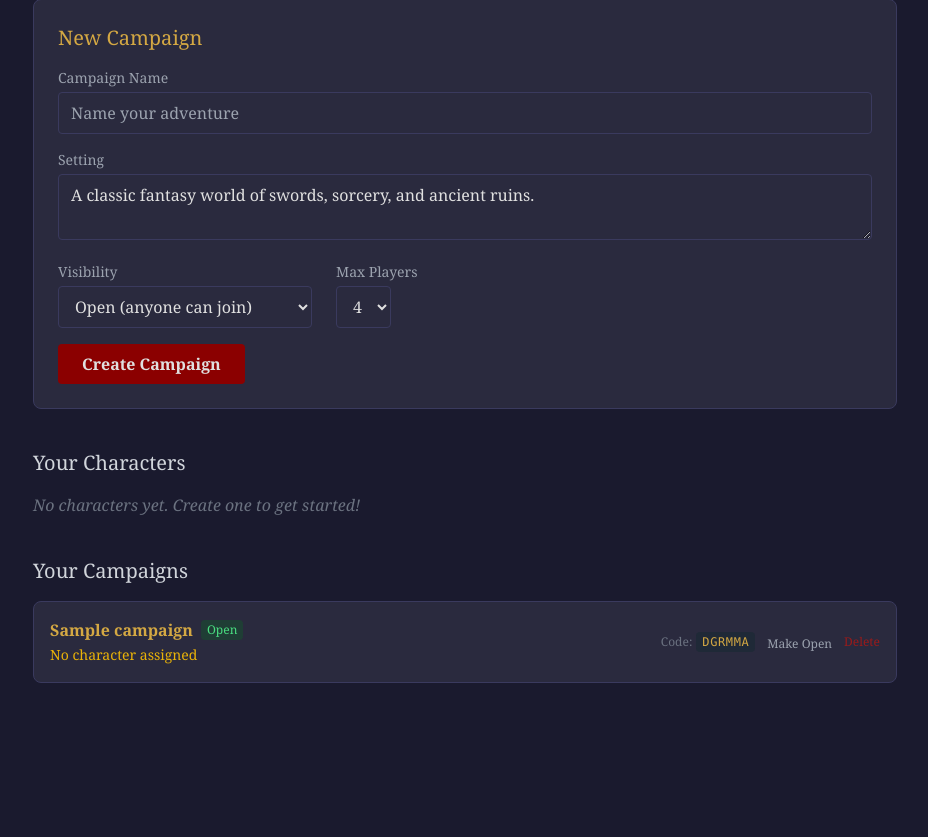
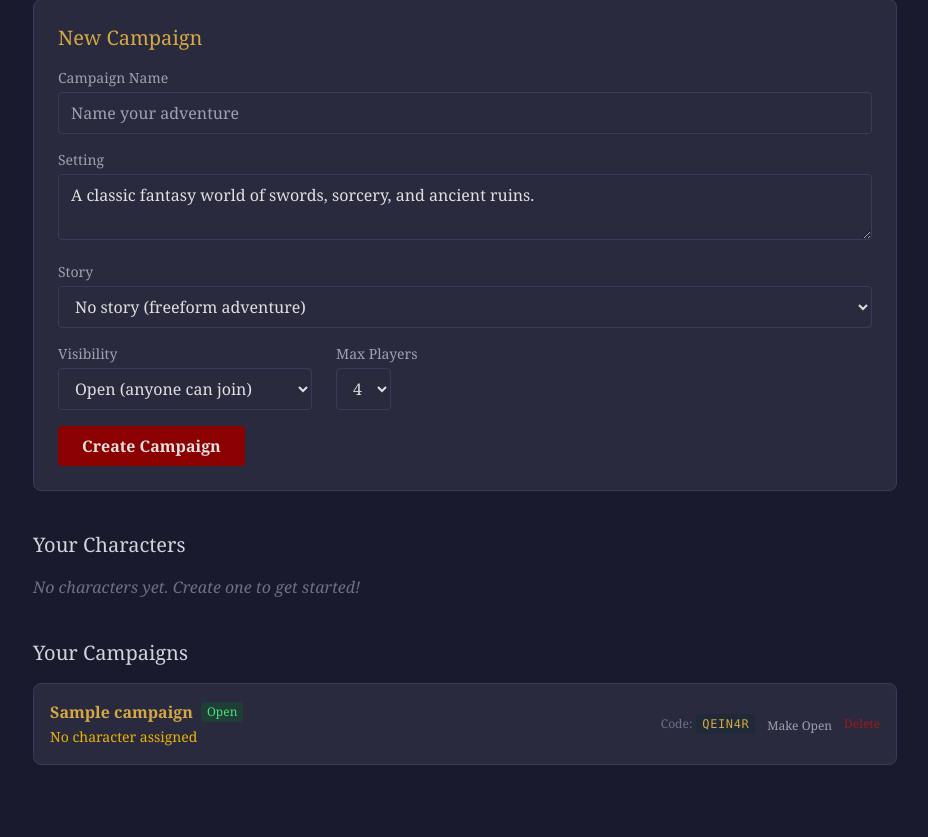
Before and after one commit to ethanmaughan/dungeons-and-dragons-intiative, a FastAPI app: page /dashboard in a window 1280 px wide, after a click on "+ Create Campaign". Shown: the part 234-1071 px from the top of the page, without its empty margins (175-1103 px from the left). Before the commit the page ends 917 px from the top, so only its background shows below. Run offline with FastAPI, Linux system fonts and the light colour scheme; the visitor is signed in with stand-in values (Sample User, id 1); tables that the repository leaves empty hold one stand-in row (values such as "Sample post"); some libraries are stand-ins or nearby versions.

Commit message:
Story selection on campaign creation + auto-import on startup
Players can now pick a story when creating a campaign via a dropdown
on the creation form. Stories are auto-imported from data/stories/
on server startup so they're always available.

- "No story (freeform adventure)" is the default — existing behavior
- Selecting a story assigns it, sets the campaign synopsis/setting,
  and the DM starts following the authored chapters immediately

Co-Authored-By: Claude Opus 4.6 (1M context) <noreply@anthropic.com>

```diff
--- a/server/routes/pages.py
+++ b/server/routes/pages.py
@@ -73,6 +73,10 @@ def dashboard(request: Request, db: DBSession = Depends(get_db)):
             .all()
         )
 
+    # Available stories for campaign creation
+    from server.db.models import StoryTemplate
+    available_stories = db.query(StoryTemplate).all()
+
     return templates.TemplateResponse("dashboard.html", {
         "request": request,
         "player": player,
@@ -81,6 +85,7 @@ def dashboard(request: Request, db: DBSession = Depends(get_db)):
         "active_sessions": active_sessions,
         "unassigned_chars": unassigned_chars,
         "pending_requests": pending_requests,
+        "stories": available_stories,
     })
 
 
--- a/templates/dashboard.html
+++ b/templates/dashboard.html
@@ -68,6 +68,15 @@
                 <textarea name="setting" rows="2"
                           class="action-input w-full rounded px-3 py-2"
                           placeholder="Describe the world">A classic fantasy world of swords, sorcery, and ancient ruins.</textarea>
+            </div>
+            <div>
+                <label class="block text-sm text-gray-400 mb-1">Story</label>
+                <select name="story_slug" class="action-input w-full rounded px-3 py-2">
+                    <option value="">No story (freeform adventure)</option>
+                    {% for story in stories %}
+                    <option value="{{ story.slug }}">{{ story.title }} — {{ story.recommended_players }} players, Level {{ story.recommended_level }}+</option>
+                    {% endfor %}
+                </select>
             </div>
             <div class="flex gap-6">
                 <div>
```
Also changed, not shown: server/app.py (+8 -0 lines), server/routes/campaigns.py (+10 -1 lines).
